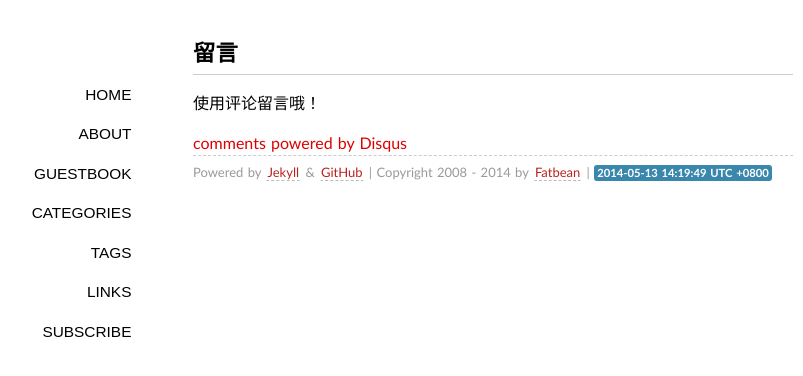
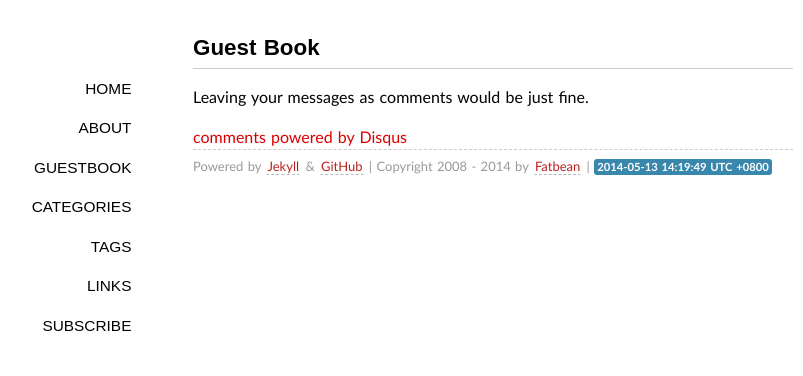
Before and after one commit to cortexiphan/cortexiphan.github.com, a Jekyll site: the page built from guestbook/index.md, in a window 1280 px wide. Shown: the top 376 px of the page, without its empty margins (147-950 px from the left). Built offline with Jekyll 4.4.1, drawn with Linux system fonts in a browser that asks for light colours; some web fonts are replaced; Markdown is read by kramdown in place of the engine named in the settings; comment, search, counter and statistics services are not loaded.

Commit message:
modify guest book

```diff
--- a/guestbook/index.md
+++ b/guestbook/index.md
@@ -1,7 +1,7 @@
 ---
 layout: page
-title: 留言
+title: Guest Book
 comments: yes
 ---
 
-使用评论留言哦！
+Leaving your messages as comments would be just fine.
```
